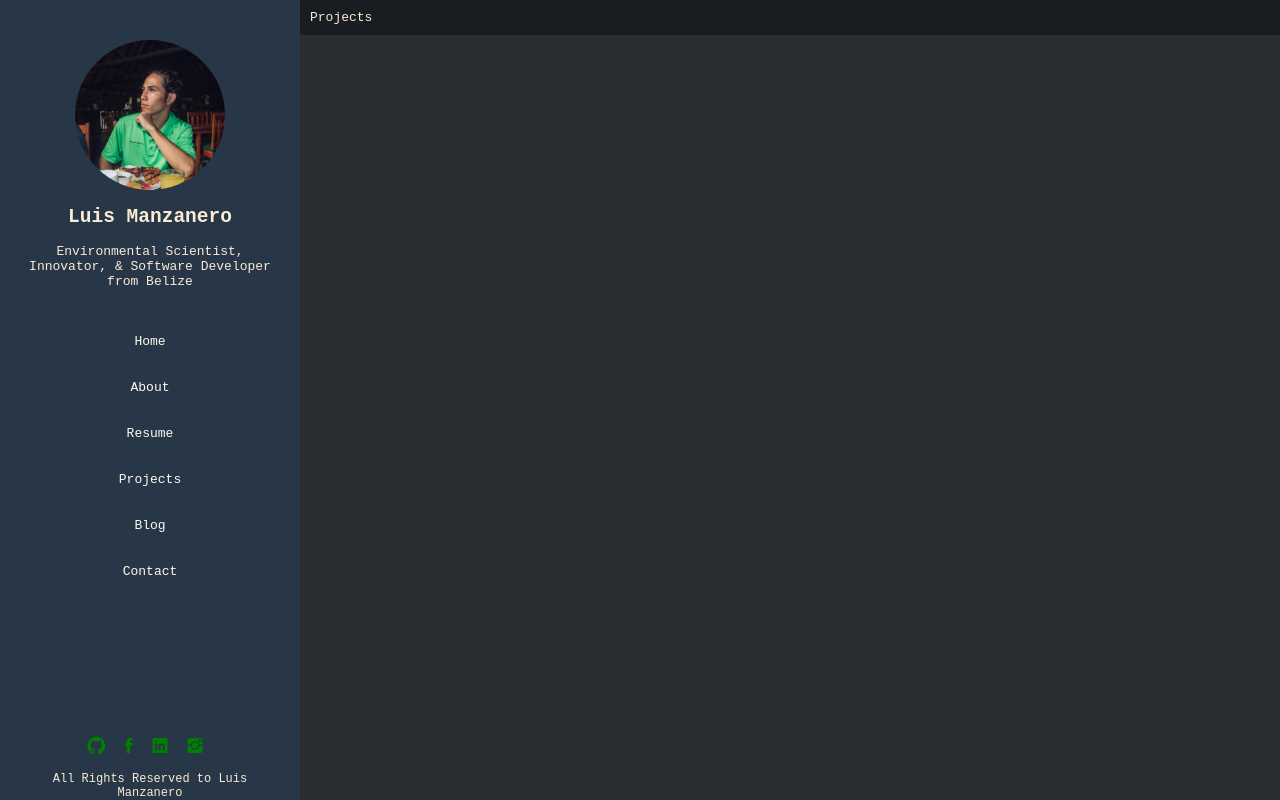
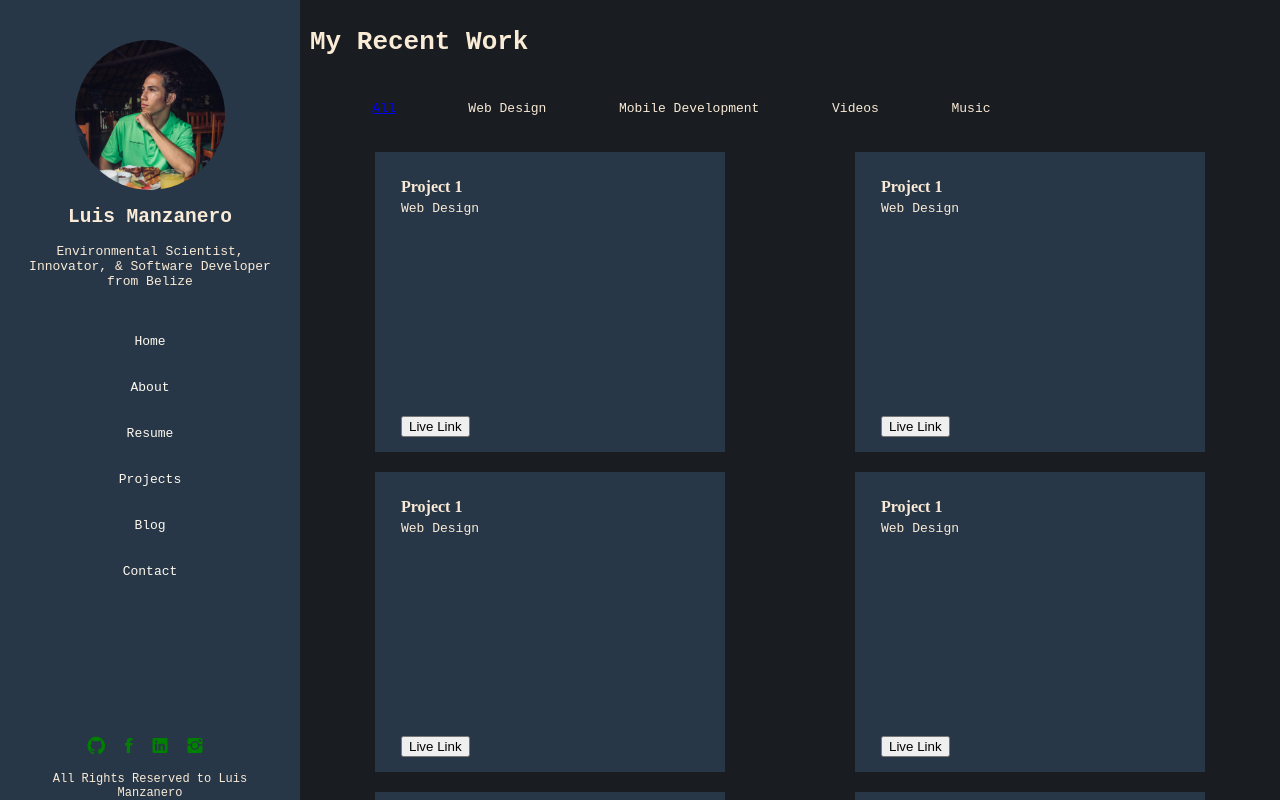
Before and after one commit to lmanzanero/lmanzanero.github.io, a React (Create React App) app in the folder client/: page /projects in a window 1280 px wide. Shown: the top 800 px of the page. Built offline with nearby package versions, Linux system fonts and the light colour scheme.

Commit message:
Added Project items to section

```diff
--- a/client/src/App.css
+++ b/client/src/App.css
@@ -233,6 +233,60 @@ footer p {
     margin-top: -15px;
 }
 
+.projects-page {
+  position: relative;
+  height: 100vh;
+}
+
+.projects-options {
+  padding: 2em;
+}
+
+.projects-options ul {
+  list-style-type: none;
+  margin: 0;
+  padding: 0;
+}
+
+.projects-options ul li {
+  display: inline;
+  margin: 4%;
+}
+
+.project-items {
+  display: flex;
+  flex-wrap: wrap;
+  align-content: space-between;
+}
+
+.project-item {
+  position: relative;
+  width: 350px;
+  height: 300px;
+  background: #273747;
+  margin: 10px auto;
+}
+
+.project-inner {
+  padding: 2em;
+}
+
+.project-inner .title {
+  font-family: cursive;
+  font-weight: bold;
+}
+
+.project-inner .category {
+  padding: 5px 0;
+}
+
+.project-inner .links {
+  position: absolute;
+  bottom: 5%;
+}
+
+
+
 /* Admin Form */
 form {
   position: relative;
--- a/client/src/components/pages/Projects.js
+++ b/client/src/components/pages/Projects.js
@@ -2,8 +2,73 @@ import React from 'react';
 
 const Projects = () =>{
   return (
-    <div>
-        Projects
+    <div className="projects-page">
+        <h1>My Recent Work</h1>
+        <div className="projects-options">
+              <ul>
+                 <li><a href="#">All</a></li>
+                 <li>Web Design</li>
+                 <li>Mobile Development</li>
+                 <li>Videos</li>
+                 <li>Music</li>
+              </ul>
+        </div>
+        <div className="project-items">
+          <div className="project-item">
+            <div className="project-inner">
+              <div className="title">Project 1</div>
+              <div className="category">Web Design</div>
+              <div className="links">
+                <button>Live Link</button>
+              </div>
+            </div>
+          </div>
+          <div className="project-item">
+            <div className="project-inner">
+              <div className="title">Project 1</div>
+              <div className="category">Web Design</div>
+              <div className="links">
+                <button>Live Link</button>
+              </div>
+            </div>
+          </div>
+          <div className="project-item">
+            <div className="project-inner">
+              <div className="title">Project 1</div>
+              <div className="category">Web Design</div>
+              <div className="links">
+                <button>Live Link</button>
+              </div>
+            </div>
+          </div>
+          <div className="project-item">
+            <div className="project-inner">
+              <div className="title">Project 1</div>
+              <div className="category">Web Design</div>
+              <div className="links">
+                <button>Live Link</button>
+              </div>
+            </div>
+          </div>
+          <div className="project-item">
+            <div className="project-inner">
+              <div className="title">Project 1</div>
+              <div className="category">Web Design</div>
+              <div className="links">
+                <button>Live Link</button>
+              </div>
+            </div>
+          </div>
+          <div className="project-item">
+            <div className="project-inner">
+              <div className="title">Project 1</div>
+              <div className="category">Web Design</div>
+              <div className="links">
+                <button>Live Link</button>
+              </div>
+            </div>
+          </div>
+        </div>
     </div>
   );
 }
```
